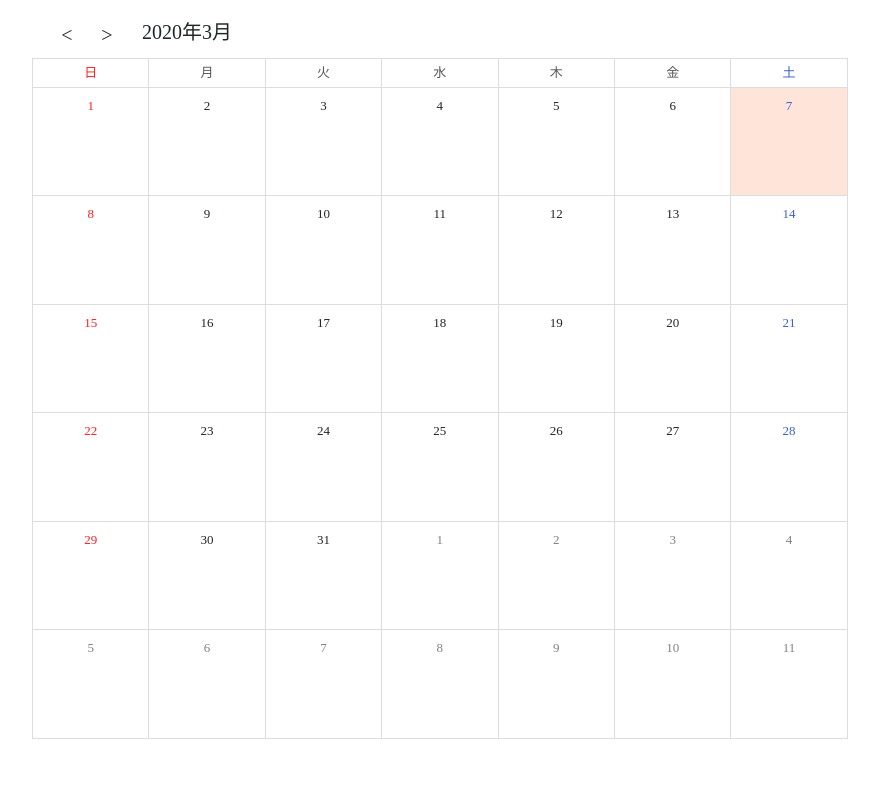
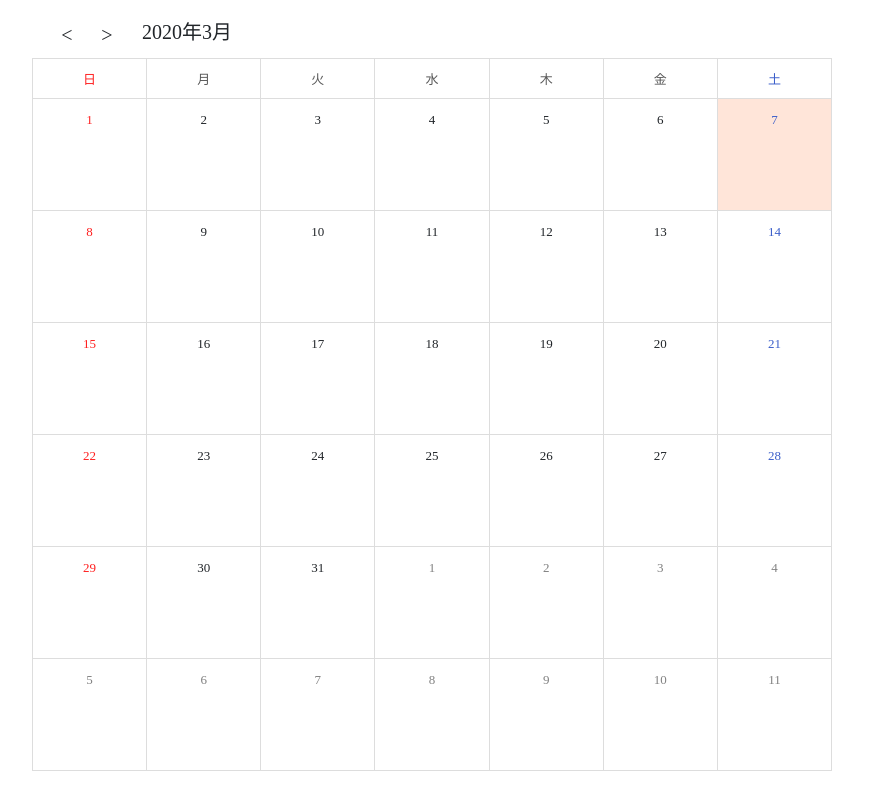
Before and after one commit to morhi-2214/calendarApp, a website: page src/templete.html in a window 1280 px wide. Shown: the whole page, without its empty margins (208-1087 px from the left). Drawn offline with nearby package versions, Linux system fonts and the light colour scheme.

Commit message:
カレンダーのマスサイズの指定方法を変えた

```diff
--- a/src/css/styles.css
+++ b/src/css/styles.css
@@ -16,11 +16,14 @@ table {
 }
 
 td {
+    width: 10vw;
+    height: 14vh;
     font-size: 13px;
     border: 1px solid rgb(221, 221, 221);
-    padding-top: 1vh;
-    padding-bottom: 10vh;
     text-align: center;
+    vertical-align: top;
+    padding-top: 2vh;
+    line-height: 0.7em;
 }
 
 td:first-child {
@@ -45,7 +48,7 @@ td.surplus {
 }
 
 #week {
-    padding: 0.5vh 4vw;
+    height: 5vh;
     color: rgb(88, 88, 88);
 }
 
@@ -114,8 +117,10 @@ td.surplus {
 }
 
 #close {
+    width: 15px;
+    margin-top: 10px;
+    margin-left: 310px;
     font-size: 20px;
-    text-align: right;
     cursor: pointer;
 }
 
--- a/src/js/main.js
+++ b/src/js/main.js
@@ -79,13 +79,14 @@
                     dayCount++;
                 } else {
                     if (year == toYear && month == toMonth && dayCount == toDay) {
-                        calendarHtml += `<td class="clicked-day today" data-date="${year}/${month}/${dayCount}">${dayCount}</td>`;
+                        calendarHtml += `<td class="clicked-day today" data-date="${year}/${month}/${dayCount}">${dayCount}<br></br></td>`;
                     } else {
-                        calendarHtml += `<td class="clicked-day" data-date="${year}/${month}/${dayCount}">${dayCount}</td>`;
+                        calendarHtml += `<td class="clicked-day" data-date="${year}/${month}/${dayCount}">${dayCount}<br></br></td>`;
                     }
                     dayCount++;
                 }
             }
+
             calendarHtml += '</tr>';
         }
         calendarHtml += '</table>';
@@ -173,7 +174,6 @@
     // ローカルストレージにデータを保存
     const saveTaskToLocalStorage = (task, html) => {
         if (html){
-
             localStorage.setItem(task, html);
             return;
         }
@@ -217,7 +217,7 @@
         if (e.target.classList.contains('delete')){
             e.target.parentElement.remove();
             const task = e.target.parentElement.textContent.trim();
-            deleteTaskFromLocalStorage(task);
+            deleteTaskFromLocalStorage(window.aaa + '. ' + task);
         }
     });
 
@@ -237,7 +237,6 @@
         filterTasks(term);
     });
 
-
     // -------------------------ここまでモーダル＆ToDoリストの部分---------------------------------------
 
 }
```
